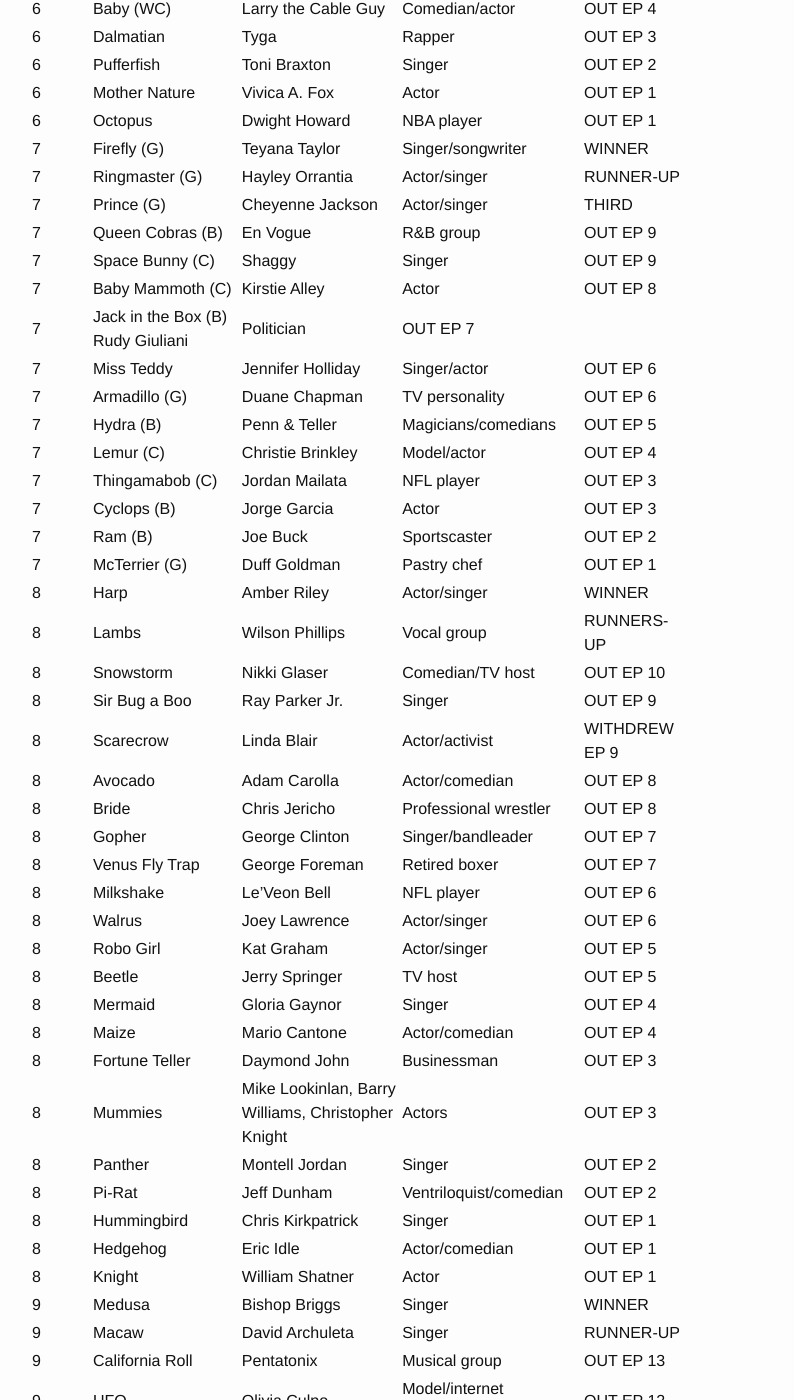
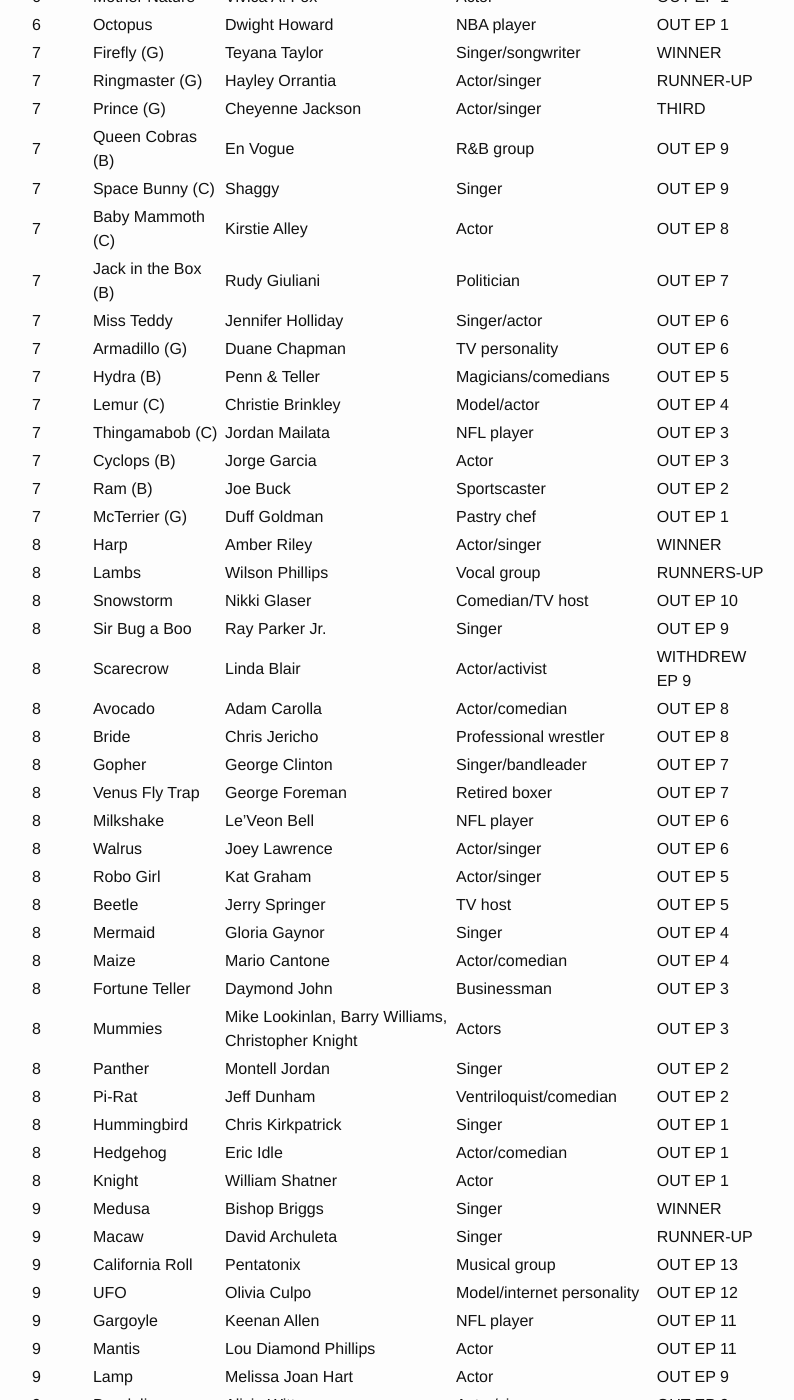
Before and after one commit to roclar/roclar.github.io, a Jekyll site: the page built from MaskedSingerContestants.md, in a window 1280 px wide and 1400 px high, scrolled down 3074 px. Shown: the whole window, without its empty margins (241-1035 px from the left). Built offline with Jekyll 4.4.1, drawn with Linux system fonts in a browser that asks for light colours.

Commit message:
Column fixes

```diff
--- a/MaskedSingerContestants.md
+++ b/MaskedSingerContestants.md
@@ -116,7 +116,7 @@ weight: 5
 | 7 | Queen Cobras (B) | En Vogue | R&B group | OUT EP 9 |
 | 7 | Space Bunny (C) | Shaggy | Singer | OUT EP 9 |
 | 7 | Baby Mammoth (C) | Kirstie Alley | Actor | OUT EP 8 |
-| 7 | Jack in the Box (B) Rudy Giuliani | Politician | OUT EP 7 |
+| 7 | Jack in the Box (B) | Rudy Giuliani | Politician | OUT EP 7 |
 | 7 | Miss Teddy | Jennifer Holliday | Singer/actor | OUT EP 6 |
 | 7 | Armadillo (G) | Duane Chapman | TV personality | OUT EP 6 |
 | 7 | Hydra (B) | Penn & Teller | Magicians/comedians | OUT EP 5 |
@@ -153,7 +153,7 @@ weight: 5
 | 9 | UFO | Olivia Culpo | Model/internet personality | OUT EP 12 |
 | 9 | Gargoyle | Keenan Allen | NFL player | OUT EP 11 |
 | 9 | Mantis | Lou Diamond Phillips | Actor | OUT EP 11 |
-| 9 | Lamp | Melissa Joan Hart | OUT EP 9 |
+| 9 | Lamp | Melissa Joan Hart | Actor | OUT EP 9 |
 | 9 | Dandelion | Alicia Witt | Actor/singer | OUT EP 9 |
 | 9 | Doll | Dee Snider | Singer | OUT EP 8 |
 | 9 | Scorpio | Christine Quinn| TV personality | OUT EP 7 |
```
Also changed, not shown: other parts of MaskedSingerContestants.md (+1 -1 lines).
